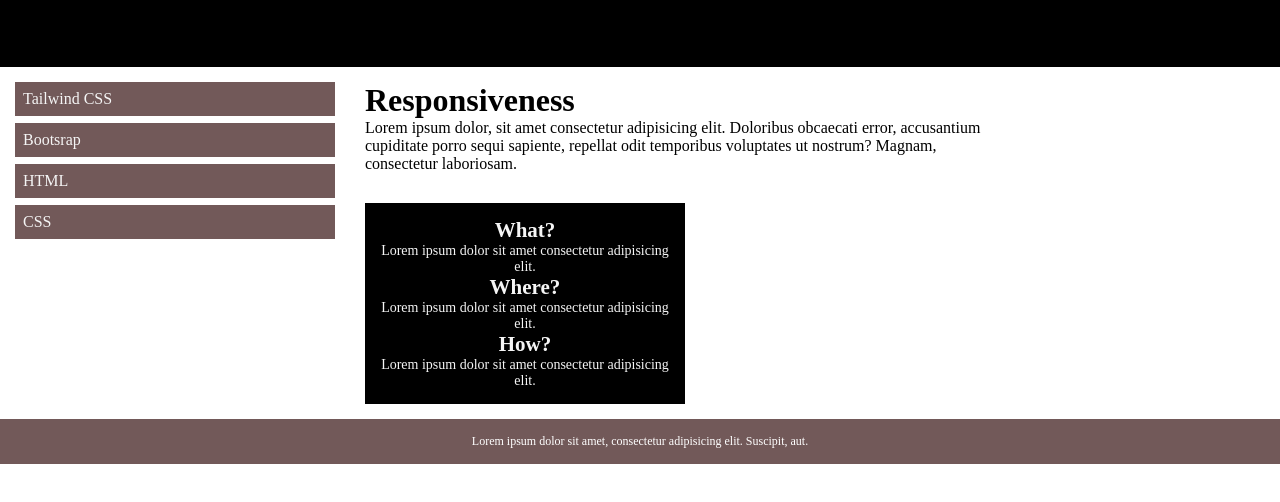
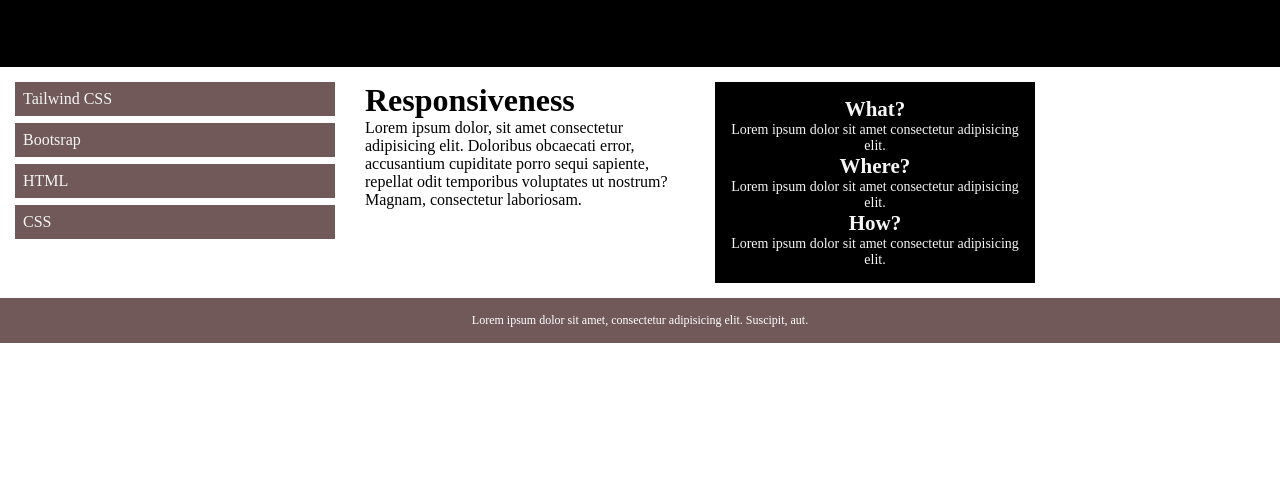
Before and after one commit to CalmEnvy/activity3, a plain HTML site: page index.html in a window 1280 px wide. Drawn offline with Linux system fonts and the light colour scheme.

Commit message:
Update index.html

```diff
--- a/index.html
+++ b/index.html
@@ -24,7 +24,7 @@
             </ul>
         </div>
     <!-- main content -->
-    <div class="col-6 col-s-9">
+    <div class="col-3 col-s-9">
         <h1>Responsiveness</h1>
         <p>Lorem ipsum dolor, sit amet consectetur adipisicing elit. Doloribus obcaecati error, accusantium cupiditate porro sequi sapiente, repellat odit temporibus voluptates ut nostrum? Magnam, consectetur laboriosam.</p>
     </div>
@@ -37,7 +37,6 @@
             <p>Lorem ipsum dolor sit amet consectetur adipisicing elit.</p>
             <h2>How?</h2>
             <p>Lorem ipsum dolor sit amet consectetur adipisicing elit.
-
             </p>
         </div>
         </div>
```
